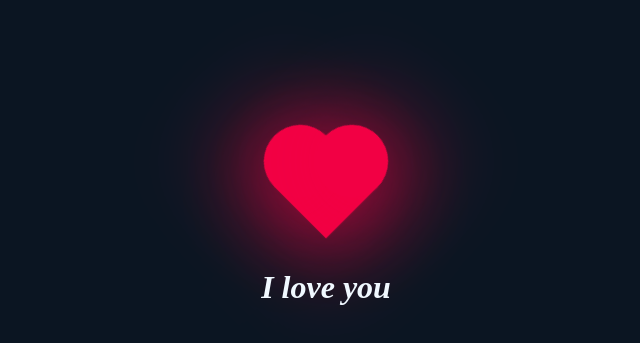
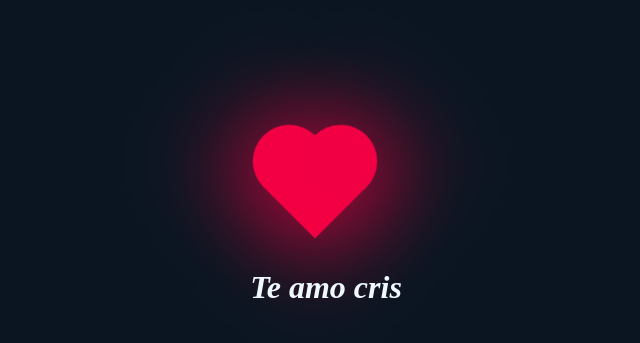
Before and after one commit to Katzume13/LoveYou, a plain HTML site: page index.html in a window 1280 px wide. Shown: the part 213-556 px from the top of the page, without its empty margins (249-889 px from the left). Drawn offline with Linux system fonts and the light colour scheme.

Commit message:
index.html

```diff
--- a/index.html
+++ b/index.html
@@ -5,6 +5,6 @@
     </head>
     <body>
         <div class="heart"></div>
-        <h1>I love you</h1>
+        <h1>Te amo cris</h1>
     </body>
 </html>
```
